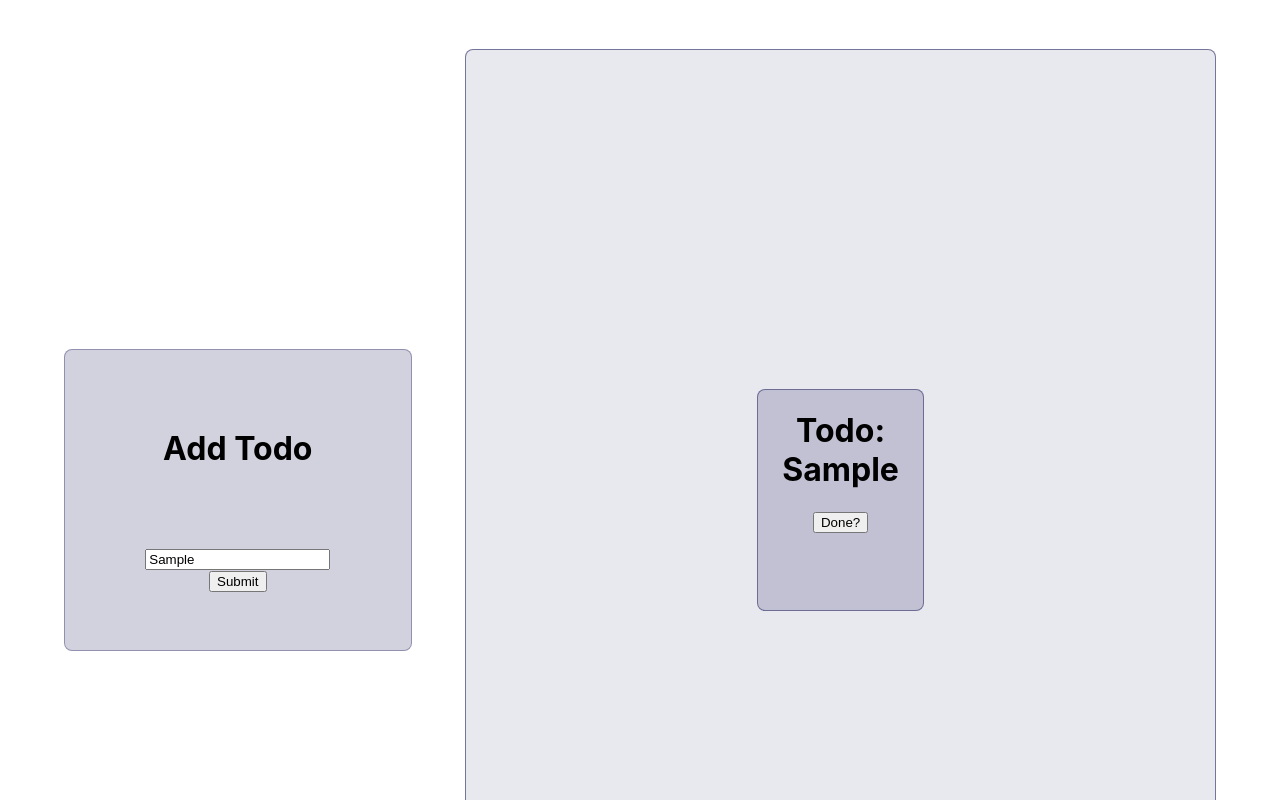
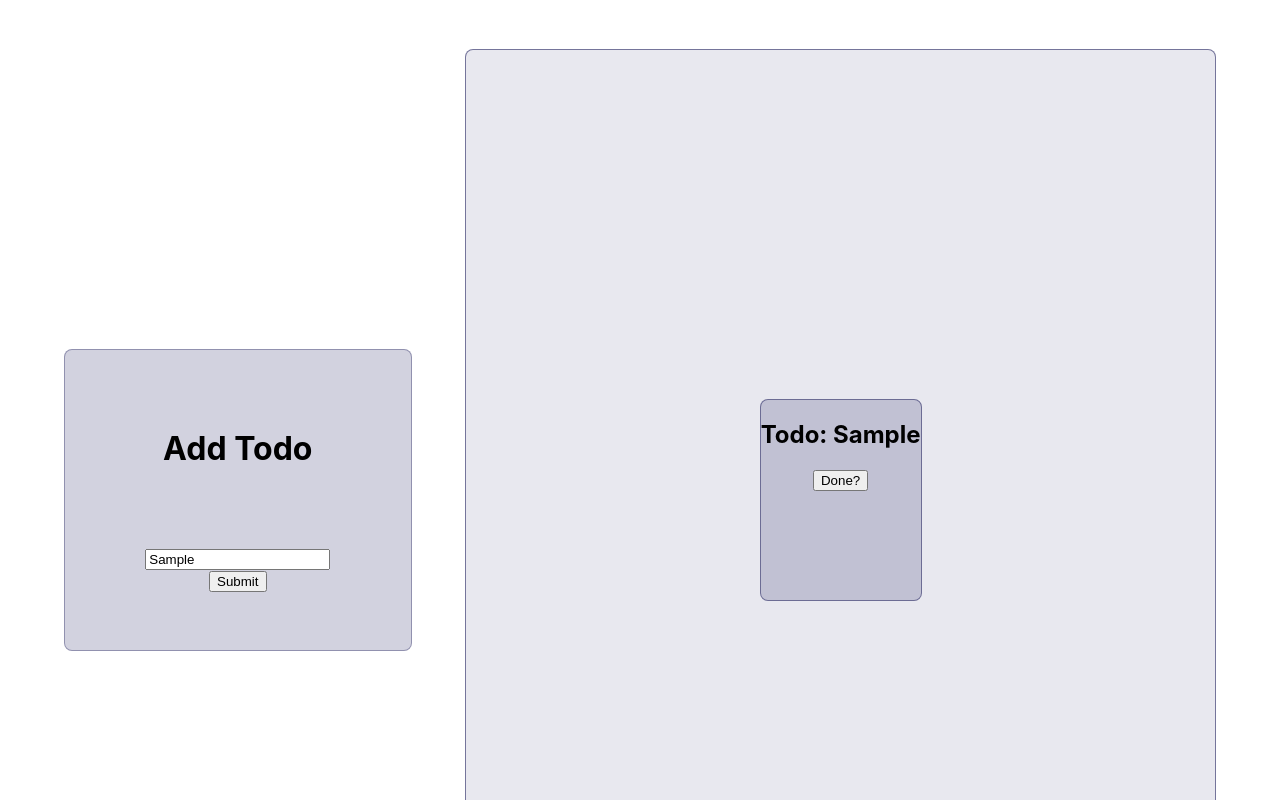
Before and after one commit to natekcroteau/todo-app-redux-practice, a React (Create React App) app: page / in a window 1280 px wide. Both pictures are taken after typing "Sample" into the empty fields and a click on the input 237 px from the left and 581 px from the top of the page. Shown: the top 800 px of the page. Built offline with nearby package versions, Linux system fonts and the light colour scheme; no server answers.

Commit message:
added set_todos to redux todos reducer

```diff
--- a/src/App.css
+++ b/src/App.css
@@ -40,8 +40,8 @@
   border-radius: 8px;
 }
 .todo-cell{
-  height: 220px;
-  width: 22%;
+  height: 200px;
+  width: 160px;
   background-color: rgba(80, 80, 128, 0.253);
   border: 1px solid rgba(80, 80, 128, 0.753);
   border-radius: 8px;
--- a/src/Components/TodoCell.js
+++ b/src/Components/TodoCell.js
@@ -7,8 +7,8 @@ export default function TodoCell(props){
 
     return(
         <div className="todo-cell">
-            <h1>Todo: {name}</h1>
-            <h2>{date}</h2>
+            <h2>Todo: {name}</h2>
+            <h3>{date}</h3>
             <button>Done?</button>
         </div>
     )
--- a/src/Components/TodoList.js
+++ b/src/Components/TodoList.js
@@ -4,7 +4,13 @@ import TodoCell from './TodoCell'
 
 export default function TodoList(){
 
+    const dispatch = useDispatch()
+
     const todos = useSelector(state => state.todos)
+
+    fetch("http://localhost:3000/todos")
+        .then(response => response.json())
+        .then(todos => dispatch({type: "SET_TODOs", todos}))
 
     const showTodos = () => {
         return todos.map((todo) => {
--- a/src/index.js
+++ b/src/index.js
@@ -16,10 +16,12 @@ const todos = (state=[], action) => {
           ? { name: todo.name, completed: !todo.completed}
           : todo
       )
-    // case "DELETE_TODO":
-    //   return state.filter((todo) => {
-    //     todo.name != action.name
-    //   })
+    case "SET_TODOS":
+      return state = action.todos
+    case "DELETE_TODO":
+      // return state.filter((todo) => {
+      //   todo.name != action.name
+      // })
     default:
       return state
   }
```
